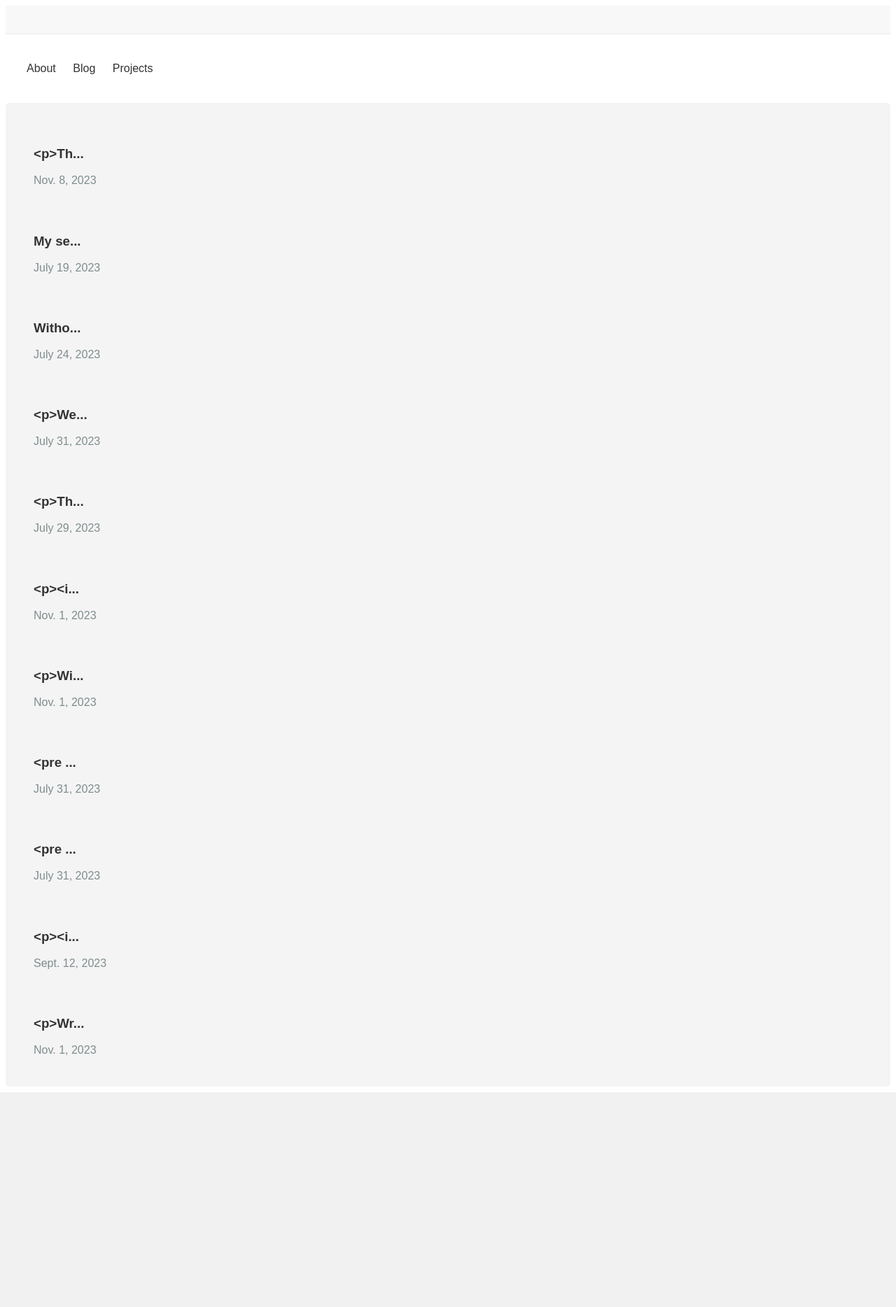
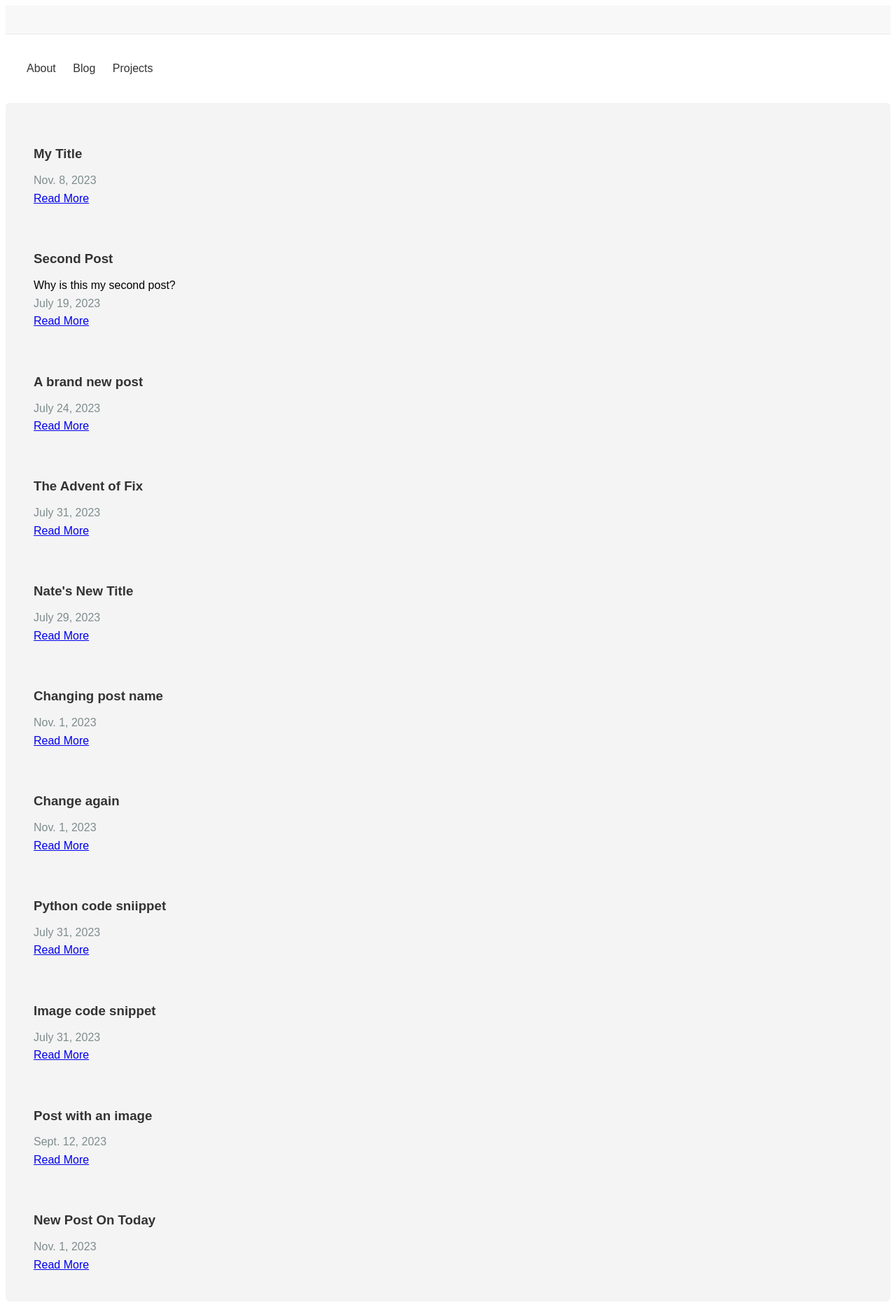
Before and after one commit to NateLeeP/personal_site, a Django app: page /blog/ in a window 1280 px wide. Shown: the whole page at 70% size. Before the commit the page ends 1561 px from the top, so only its background shows below. Run offline with Django 4.2, Linux system fonts and the light colour scheme; data comes from the database, SQL or seed files in the repository.

Commit message:
Restructure html pages for blog and project home page

```diff
--- a/personal_site/blog/templates/blog/index.html
+++ b/personal_site/blog/templates/blog/index.html
@@ -15,9 +15,17 @@
     {% for post in content %}
     <div class="post">
         <h3>
-            <a href="{% url 'blog:post-page' post.id %}">{{ post }} </a>
-            </h2>
-            <span class="date">{{post.updated_at}}</span>
+            <a href="{% url 'blog:post-page' post.id %}">{{ post.post_title }} </a>
+        </h3>
+        {% if post.post_preview %}
+
+        {{post.post_preview}}
+
+        <br />
+        {% endif %}
+        <span class="date">{{post.updated_at}}</span>
+        <br />
+        <a href="{% url 'blog:post-page' post.id %}" class="read_more_link">Read More</a>
     </div>
     {% endfor %}
 </div>
```
Also changed, not shown: personal_site/project/templates/project/index.html (+8 -4 lines).
